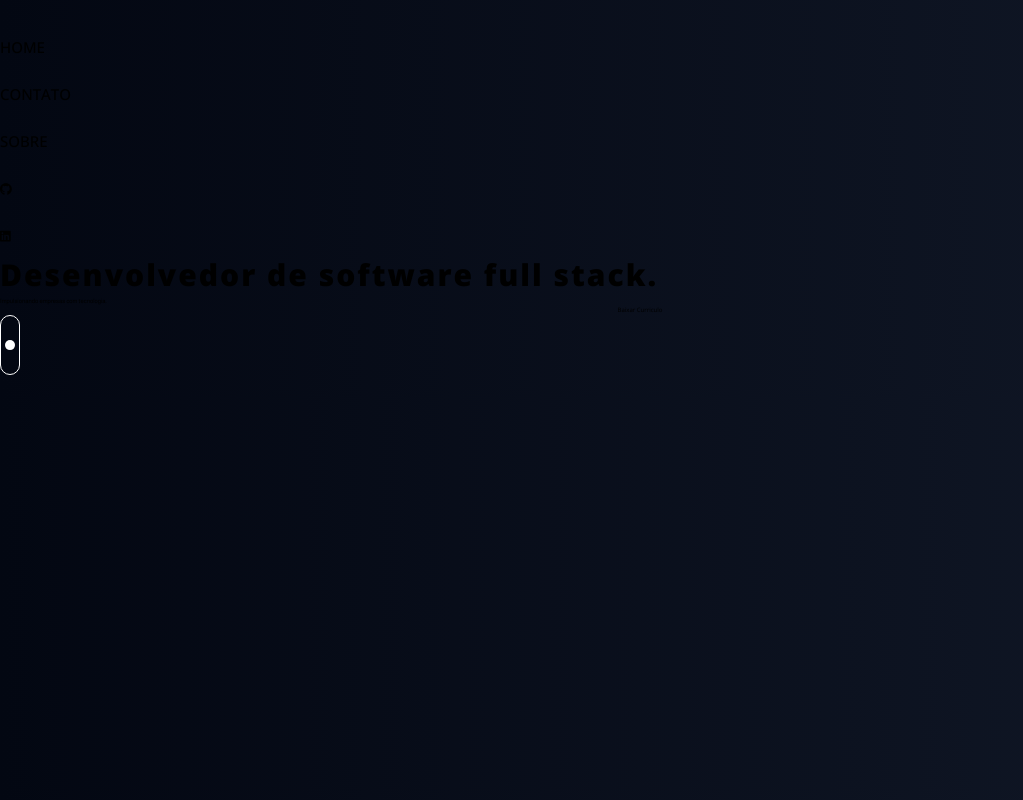
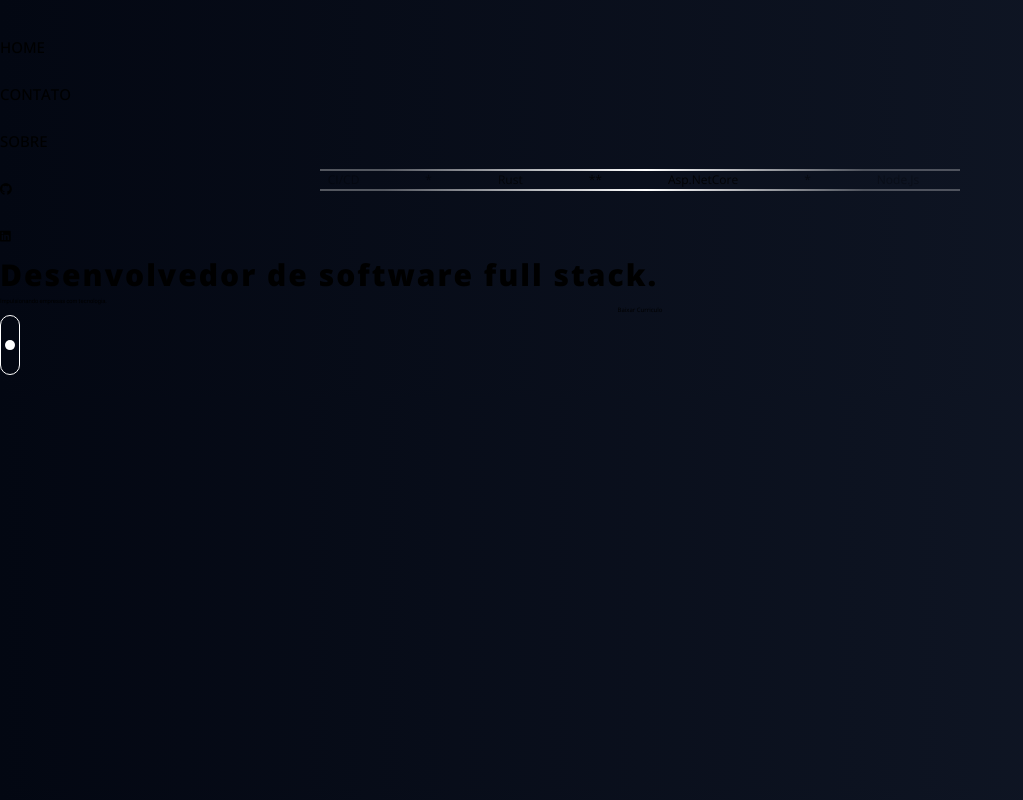
Before and after one commit to k4im/online-curriculo, a React (Vite) app: page / in a window 1280 px wide. Both pictures are taken after a click on the link "CONTATO". Shown: the top 800 px of the page, without its empty margins (0-1023 px from the left). Built offline with nearby package versions, Linux system fonts and the light colour scheme.

Commit message:
feat: adicionado carousel.

```diff
--- /dev/null
+++ b/src/application/components/carousel/carousel.css
@@ -0,0 +1,24 @@
+.carrousel {
+    position: absolute;
+    display: flex;
+    justify-content: center;
+    align-items: center;
+    right: 50%;
+    left: 50%;
+    transform: translate(-50%, -50%);
+    top: 18rem;
+    width: 50%;
+    border-bottom: 2px solid #fff;
+    border-top: 2px solid #fff;
+    overflow: hidden;
+    mask: linear-gradient(90deg, rgba(255,255,255,0.3085609243697479) 10%, rgba(255,255,255,1) 51%, rgba(255,255,255,0.26934523809523814) 85%);
+}
+.wrapper{
+    display: flex;
+    gap: 66px;
+    flex-direction: row;
+}
+.carrousel-text {
+    font-size: 1.2rem;
+    width: 100%;
+}
--- /dev/null
+++ b/src/application/components/carousel/carousel.tsx
@@ -0,0 +1,56 @@
+import { useLayoutEffect, useRef } from "react";
+import gsap from 'gsap';
+import './carousel.css';
+
+export function Carousel()
+{
+    const wrapperRef = useRef(null);
+    useLayoutEffect(() => {
+        let ctx = gsap.context(() => {
+          animateCarrousel(wrapperRef);
+        },
+          wrapperRef
+        );
+
+        return () => ctx.revert();
+      }, [])
+    return <>
+      <div id='carousel' className="overflow-hidden carrousel" ref={wrapperRef}>
+        <div className="wrapper">
+          <p className="carrousel-text text-white text-center">*</p>
+          <p className="carrousel-text text-white text-center">Asp.NetCore</p>
+          <p className="carrousel-text text-white text-center">*</p>
+          <p className="carrousel-text text-white text-center">Node.Js</p>
+          <p className="carrousel-text text-white text-center">*</p>
+          <p className="carrousel-text text-white text-center">Angular</p>
+          <p className="carrousel-text text-white text-center">*</p>
+          <p className="carrousel-text text-white text-center">React</p>
+          <p className="carrousel-text text-white text-center">*</p>
+          <p className="carrousel-text text-white text-center">Docker</p>
+          <p className="carrousel-text text-white text-center">*</p>
+          <p className="carrousel-text text-white text-center">Linux</p>
+          <p className="carrousel-text text-white text-center">*</p>
+          <p className="carrousel-text text-white text-center">CI/CD</p>
+          <p className="carrousel-text text-white text-center">*</p>
+          <p className="carrousel-text text-white text-center">Rust</p>
+          <p className="carrousel-text text-white text-center">*</p>
+        </div>
+      </div>
+    </>
+}
+
+function animateCarrousel(wrapperRef: any) {
+    const wrapper = wrapperRef.current;
+    const slides = Array.from(wrapper.children);
+    //@ts-ignore
+    const slidesCopy = [...slides].map(el => el.cloneNode(true));
+    slidesCopy.forEach(el => wrapper.appendChild(el));
+    //@ts-ignore
+    const slideWidth = slides[0].offsetWidth; // Assuming all slides have the same width
+    const totalWidth = slides.length * slideWidth;
+
+    const carouselTL = gsap.timeline({ repeat: -1 });
+    carouselTL.fromTo('.wrapper', { x: totalWidth * 0.2 }, { x: -totalWidth * 0.3, duration: 20, ease: 'linear' })
+    .totalProgress(0.5);
+
+}
--- a/src/application/layout/hero/hero.tsx
+++ b/src/application/layout/hero/hero.tsx
@@ -3,11 +3,10 @@ import { NavBar } from "../../components/navbar/navbar";
 import { About } from "../about/about";
 import './hero.css'
 import gsap from 'gsap';
+import { Carousel } from "../../components/carousel/carousel";
 
-export function Hero()
-{
+export function Hero() {
   const comp = useRef(null);
-
   useLayoutEffect(() => {
     let ctx = gsap.context(() => {
       animateIcons();
@@ -15,16 +14,17 @@ export function Hero()
       animateSlogan();
       animateButton();
       animateScroll();
+      showCarousel();
     },
       comp
     );
 
     return () => ctx.revert();
   }, [])
-    return<>
+  return <>
     <section ref={comp} id='hero-section' className='z-10 bg-gradient-to-r from-gray-950 to-gray-900 h-screen w-screen flex flex-col justify-start gap-64 items-center'>
       <NavBar></NavBar>
-
+      <Carousel></Carousel>
       <div id='slogan' className="w-3/5 h-1/2 flex flex-col gap-5 items-center justify-center overflow-hidden">
         <div className="hero-slogan overflow-hidden flex flex-col items-center">
           <h2 className='text-white text-center h2-container'>
@@ -181,3 +181,7 @@ function animateScroll() {
     ease: "power1.inOut",
   })
 }
+function showCarousel() {
+  const carouselTL = gsap.timeline();
+  carouselTL.fromTo('#carousel', {opacity: 0}, {opacity: 1, duration: 1.5, delay: 6.8});
+}
--- a/src/application/layout/main/main.css
+++ b/src/application/layout/main/main.css
@@ -67,4 +67,7 @@
     #info-3-ja-fiz > span {
         font-size: 2rem;
     }
+    .carrousel {
+        width: 100% !important;
+    }
 }
```
Lines whose indentation alone changed are shown as unchanged.
